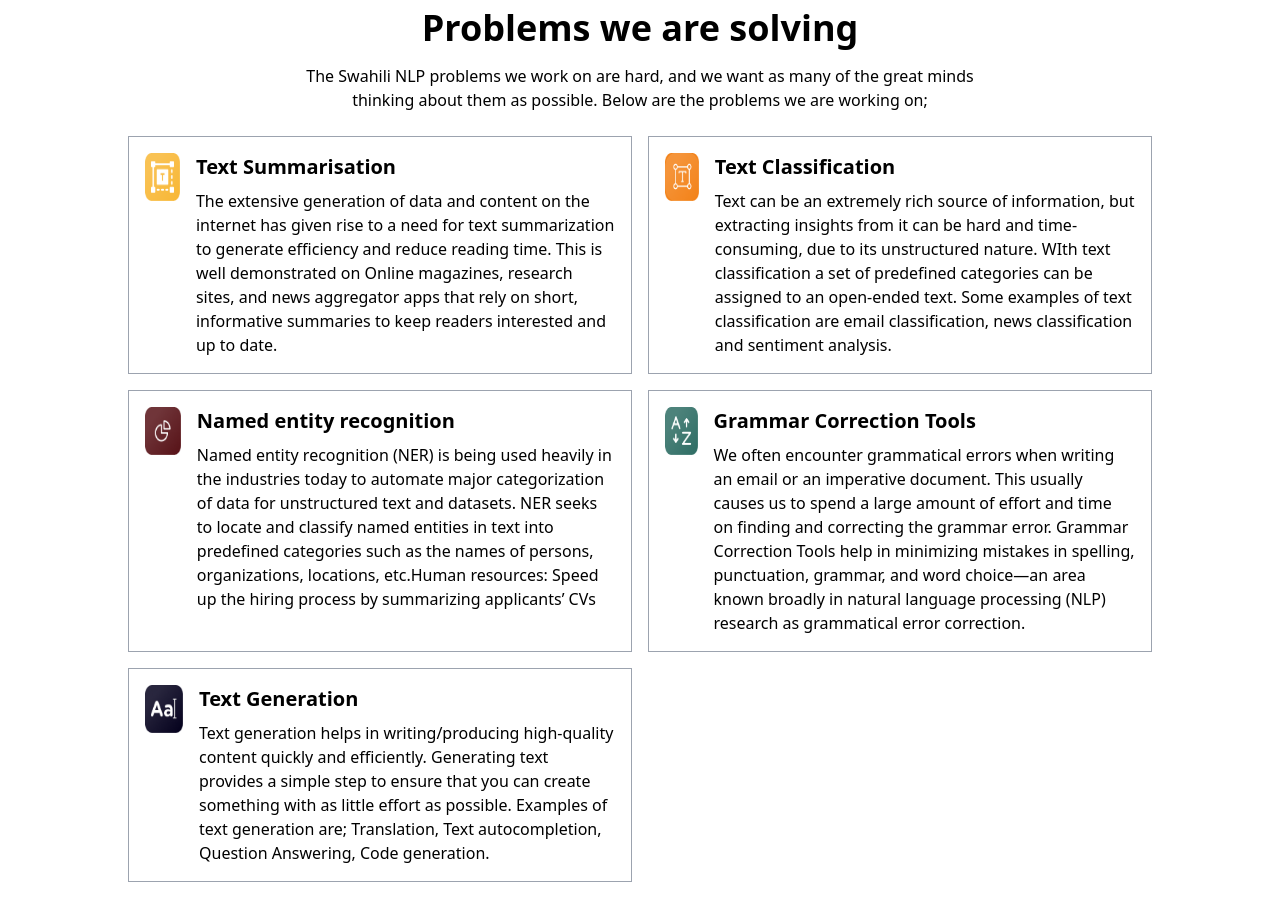
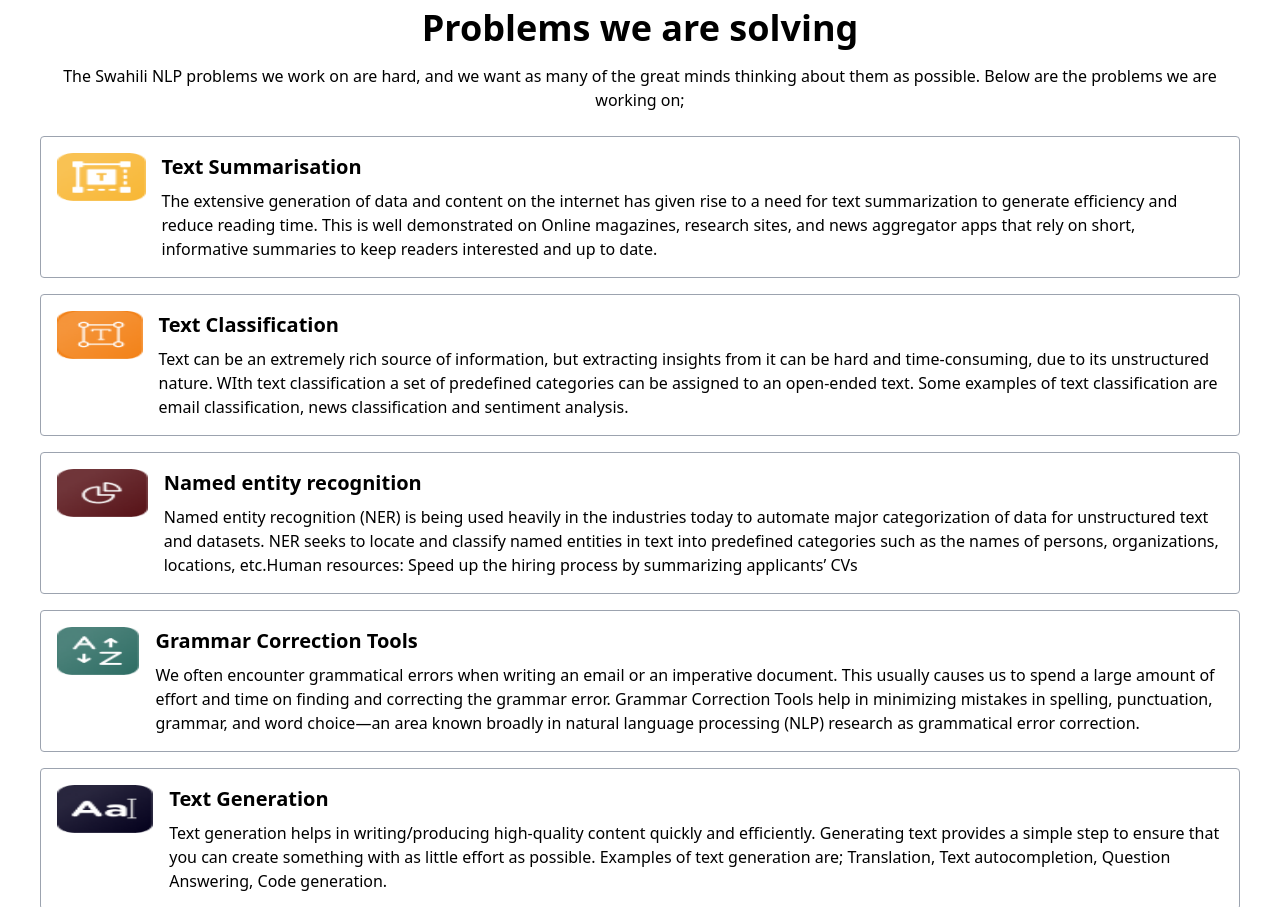
Before and after one commit to Sumally007/swahili-hub, a website: page src/index.html in a window 1280 px wide. Shown: the part 1340-2247 px from the top of the page. Drawn offline with Linux system fonts and the light colour scheme.

Commit message:
sm section three completed

```diff
--- a/src/index.html
+++ b/src/index.html
@@ -97,19 +97,19 @@
       <!--section two end-->
     </div>
 
-    <div class="flex flex-col justify-center items-center">
+    <div class="flex flex-col justify-center items-center sm:px-10">
       <!--section three start-->
       <div class="text-center">
         <h1 class="text-4xl font-bold mb-4">Problems we are solving</h1>
         <p class="mb-6">
           The Swahili NLP problems we work on are hard, and we want as many of
-          the great minds <br />
+          the great minds
           thinking about them as possible. Below are the problems we are working
           on;
         </p>
       </div>
-      <div class="grid grid-cols-2 gap-4 w-4/5 mb-4">
-        <div class="flex gap-4 border border-gray-400 p-4">
+      <div class="grid grid-cols-2 sm:grid-cols-1 gap-4 w-4/5 sm:w-full mb-4">
+        <div class="flex gap-4 border border-gray-400 p-4 sm:rounded">
           <div>
             <img class="w-52 h-12" src="./img/icon-area (5).png" alt="" />
           </div>
@@ -125,7 +125,7 @@
             </p>
           </div>
         </div>
-        <div class="flex gap-4 border border-gray-400 p-4">
+        <div class="flex gap-4 border border-gray-400 p-4 sm:rounded">
           <div>
             <img class="w-52 h-12" src="./img/icon-area (4).png" alt="" />
           </div>
@@ -141,7 +141,7 @@
             </p>
           </div>
         </div>
-        <div class="flex gap-4 border border-gray-400 p-4">
+        <div class="flex gap-4 border border-gray-400 p-4 sm:rounded">
           <div>
             <img class="w-60 h-12" src="./img/icon-area (3).png" alt="" />
           </div>
@@ -157,7 +157,7 @@
             </p>
           </div>
         </div>
-        <div class="flex gap-4 border border-gray-400 p-4">
+        <div class="flex gap-4 border border-gray-400 p-4 sm:rounded">
           <div>
             <img class="w-60 h-12" src="./img/icon-area (2).png" alt="" />
           </div>
@@ -174,7 +174,7 @@
             </p>
           </div>
         </div>
-        <div class="flex gap-4 border border-gray-400 p-4">
+        <div class="flex gap-4 border border-gray-400 p-4 sm:rounded">
           <div>
             <img class="w-52 h-12" src="./img/icon-area (1).png" alt="" />
           </div>
```
Also changed, not shown: src/output.css.
